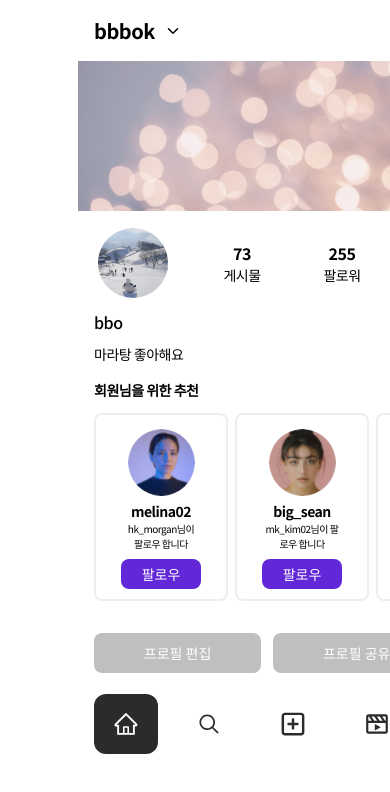
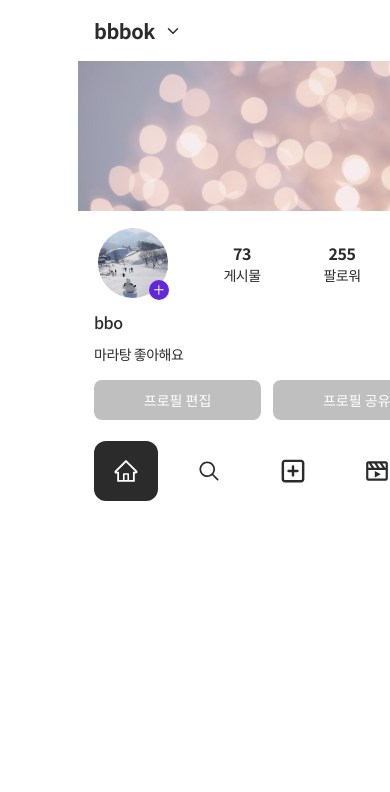
Before and after one commit to hoon730/instagram_ytk, a React (Create React App) app: page /detail in a window 390 px wide. Shown: the top 792 px of the page. Built offline with nearby package versions, Linux system fonts and the light colour scheme.

Commit message:
241004 build responsive

```diff
--- a/src/components/Detail/MbRecommend.js
+++ b/src/components/Detail/MbRecommend.js
@@ -2,11 +2,13 @@ import React from "react";
 import styled from "styled-components";
 import ProfileImg from "../Profile/ProfileImg";
 import Button from "../Common/Button";
-import { motion } from "framer-motion";
+import { motion, AnimatePresence } from "framer-motion";
+import { mouseon } from "../../utils/utils";
 
-const Wrapper = styled.div`
+const Wrapper = styled(motion.div)`
   padding: 16px;
   overflow: hidden;
+  padding-top: 0;
 `;
 const Title = styled.h3`
   font-size: var(--font-14);
@@ -72,11 +74,17 @@ const userData = [
 
 const MbRecommend = () => {
   return (
-    <Wrapper>
+    <AnimatePresence>
+      <Wrapper
+        variants={mouseon}
+        initial="initial"
+        animate="visible"
+        exit="exits"
+      >
         <Title>회원님을 위한 추천</Title>
         <RecommendList drag="x" dragSnapToOrigin>
-        {userData.map((it) => (
-          <RecommendItem>
+          {userData.map((it, idx) => (
+            <RecommendItem key={idx}>
               <ProfileImg size={"75"} url={it.imgPath} />
               <Id>{it.userNickName}</Id>
               <Desc>{it.desc}님이 팔로우 합니다</Desc>
@@ -91,6 +99,7 @@ const MbRecommend = () => {
           ))}
         </RecommendList>
       </Wrapper>
+    </AnimatePresence>
   );
 };
 
--- a/src/pages/MbDetail.js
+++ b/src/pages/MbDetail.js
@@ -1,18 +1,21 @@
-import React from "react";
+import React, { useState } from "react";
 import styled from "styled-components";
 import ProfileImg from "../components/Profile/ProfileImg";
 import PostAndFollow from "../components/User/PostAndFollow";
 import Button from "../components/Common/Button";
+import MbMenu from "../components/Common/MbMenu/MbMenu";
+import MbRecommend from "../components/Detail/MbRecommend";
 
 import { IoChevronDown } from "react-icons/io5";
 import { BsThreads } from "react-icons/bs";
 import { LuMenu } from "react-icons/lu";
-import MbMenu from "../components/Common/MbMenu/MbMenu";
-import MbRecommend from "../components/Detail/MbRecommend";
+import { GoPlus } from "react-icons/go";
 
 const Wrapper = styled.div`
   margin: 0 auto;
   width: 430px;
+  background-color: ${({ theme }) => theme.bgColor};
+  color: ${({ theme }) => theme.fontColor};
 `;
 const Header = styled.div`
   width: 100%;
@@ -28,11 +31,13 @@ const IdBox = styled.div`
 const Id = styled.span`
   font-size: var(--font-20);
   font-weight: var(--font-bold);
+  cursor: pointer;
 `;
 const IdBtn = styled.span`
   display: flex;
   justify-content: center;
   align-items: center;
+  cursor: pointer;
 `;
 const HeaderBtn = styled.div`
   display: flex;
@@ -42,6 +47,8 @@ const Threads = styled.span`
   display: flex;
   justify-content: center;
   align-items: center;
+  cursor: pointer;
+
   svg {
     font-size: var(--font-22);
   }
@@ -50,6 +57,8 @@ const Menu = styled.span`
   display: flex;
   justify-content: center;
   align-items: center;
+  cursor: pointer;
+
   svg {
     font-size: var(--font-24);
   }
@@ -66,6 +75,32 @@ const UserDetail = styled.div`
   align-items: center;
   gap: 20px;
   padding: 0 16px;
+`;
+
+const UserImg = styled.div`
+  position: relative;
+  z-index: 1;
+`;
+
+const ImgEditBtn = styled.label`
+  position: absolute;
+  bottom: 3px;
+  right: 3px;
+  width: 20px;
+  height: 20px;
+  display: flex;
+  justify-content: center;
+  align-items: center;
+  border-radius: 50%;
+  background: ${({ theme }) => theme.subColor};
+
+  svg {
+    color: var(--bg-white-color);
+  }
+`;
+
+const ImgEditInput = styled.input`
+  display: none;
 `;
 
 const UserDesc = styled.div`
@@ -89,6 +124,8 @@ const Buttons = styled.div`
 `;
 
 const MbDetail = () => {
+  const [isRecommend, setIsRecommend] = useState(false);
+
   return (
     <Wrapper>
       <Header>
@@ -109,17 +146,22 @@ const MbDetail = () => {
       </Header>
       <ProfileBg src="/images/mb_profile_bg.jpg" />
       <UserDetail>
-        <ProfileImg
-          size={"78"}
-          url={"/images/userImgs/user123456/feedDetail.jpg"}
-        ></ProfileImg>
+        <UserImg>
+          <ProfileImg
+            size={"78"}
+            url={"/images/userImgs/user123456/feedDetail.jpg"}
+          />
+          <ImgEditBtn htmlFor="file">
+            <GoPlus />
+          </ImgEditBtn>
+          <ImgEditInput type="file" id="file" accept="video/*, image/*" />
+        </UserImg>
         <PostAndFollow posting={"73"} follower={"255"} following={"358"} />
       </UserDetail>
       <UserDesc>
         <UserName>bbo</UserName>
         <UserIntro>마라탕 좋아해요</UserIntro>
       </UserDesc>
-      <MbRecommend/>
       <Buttons>
         <Button
           type={"negative"}
@@ -140,8 +182,10 @@ const MbDetail = () => {
           width={"10%"}
           followed={"unfollowed"}
           height={"40px"}
+          onClick={() => setIsRecommend((current) => !current)}
         />
       </Buttons>
+      {isRecommend ? <MbRecommend /> : null}
       <MbMenu />
     </Wrapper>
   );
--- a/src/pages/New.js
+++ b/src/pages/New.js
@@ -221,7 +221,12 @@ const New = ({ closeNew }) => {
             width={"50%"}
             onClick={handleOnClick}
           />
-          <Button type={"positive"} text={"게시글 업로드 하기"} width={"50%"} />
+          <Button
+            type={"positive"}
+            text={"게시글 업로드 하기"}
+            width={"50%"}
+            height={"45px"}
+          />
         </ButtonsBox>
       </Form>
     </Wrapper>
--- a/src/utils/utils.js
+++ b/src/utils/utils.js
@@ -123,12 +123,17 @@ export const mouseon = {
     opacity: 1,
     scale: 1,
     y: 0,
+    transition: {
+      type: "tween",
+      duration: 0.3,
+    },
   },
   exits: {
     opacity: 0,
-    y: 20,
+    y: -20,
     transition: {
       duration: 0.3,
+      ease: "easeInOut",
     },
   },
 };
```
Lines whose indentation alone changed are shown as unchanged.
